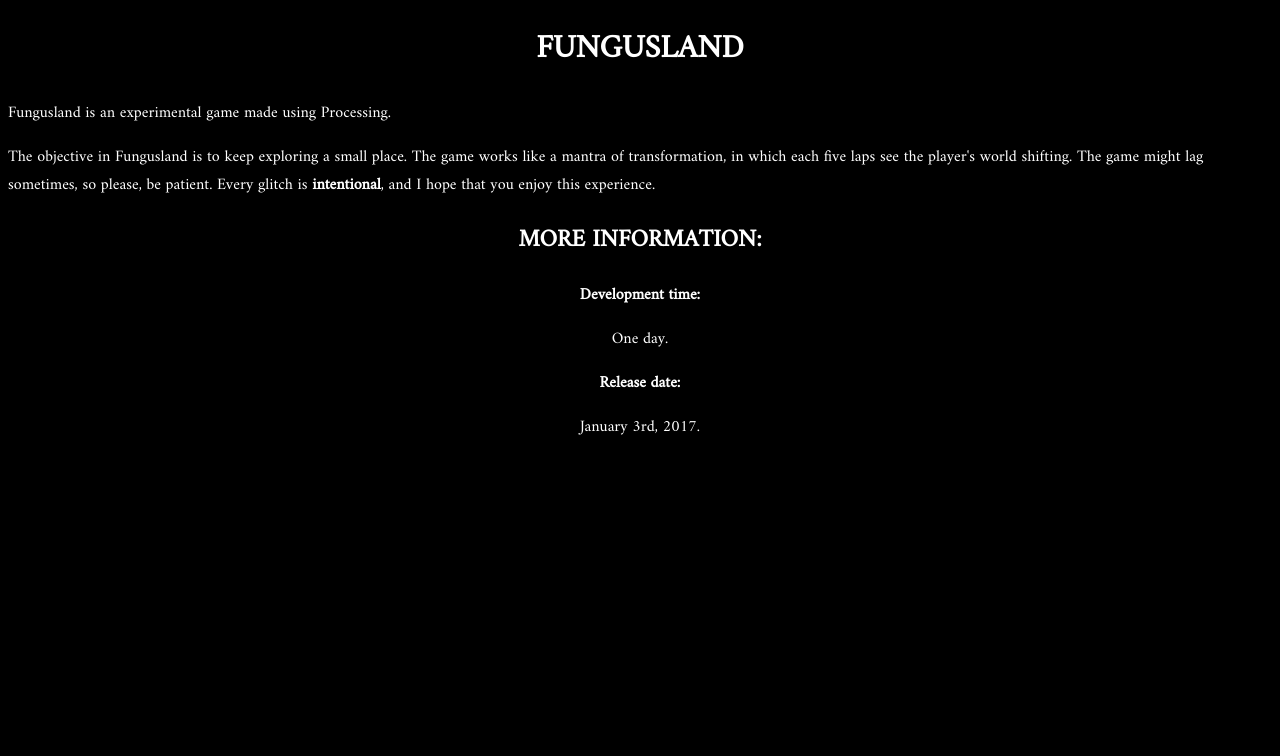
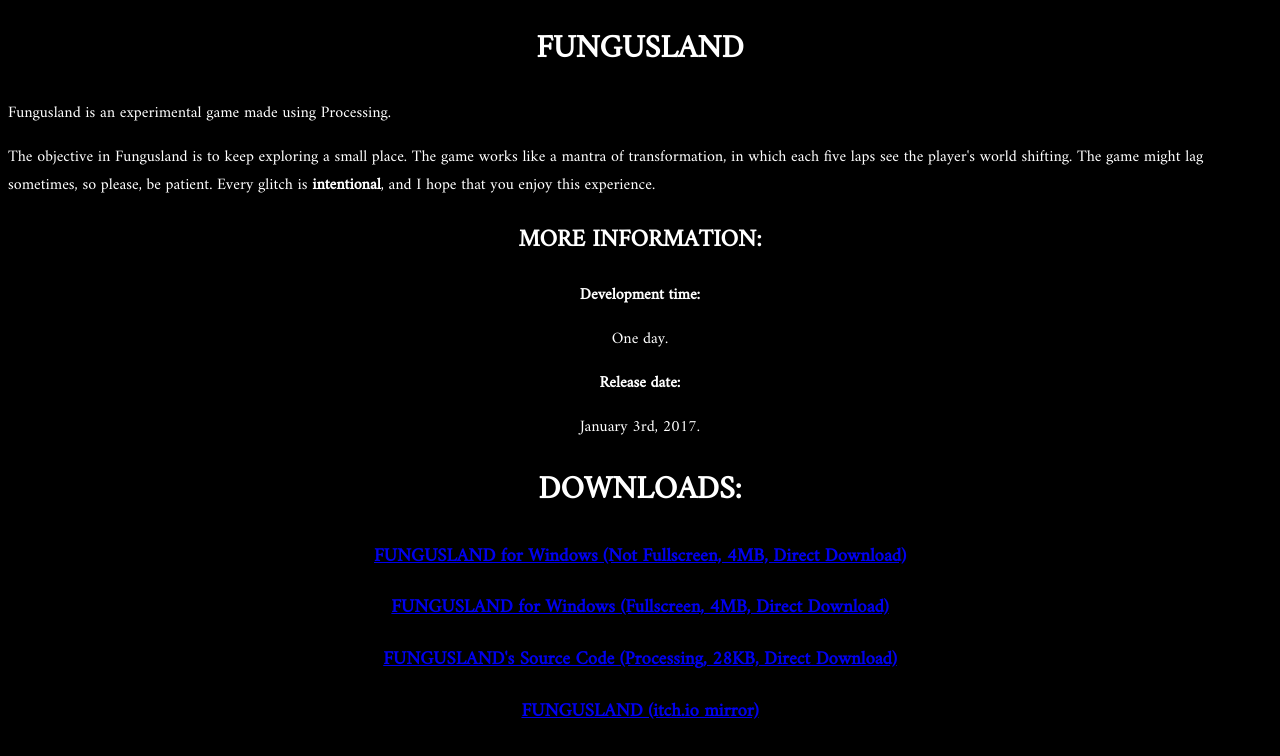
Before and after one commit to donnieduck/donnieduck.github.io, a plain HTML site: page fungusland.html in a window 1280 px wide. Drawn offline with Linux system fonts and the light colour scheme.

Commit message:
Update fungusland.html

```diff
--- a/fungusland.html
+++ b/fungusland.html
@@ -25,6 +25,11 @@
       <h2>MORE INFORMATION:</h2>
       <b>Development time:</b><p>One day.</p>
       <b>Release date:</b><p>January 3rd, 2017.</p>
+      <h1>DOWNLOADS:</h1>
+      <h3><a href = "https://www.dropbox.com/s/1gg7mqa6j484ym8/FUNGUSLAND_windows.zip?dl=1">FUNGUSLAND for Windows (Not Fullscreen, 4MB, Direct Download)</a></h3>
+      <h3><a href = "https://www.dropbox.com/s/nnaqp6zwx9j5mhl/FUNGUSLAND_windowsFullscreen.zip?dl=1">FUNGUSLAND for Windows (Fullscreen, 4MB, Direct Download)</a></h3>
+      <h3><a href = "https://www.dropbox.com/s/e3lkf5mxcblsmrb/FUNGUSLAND_source.zip?dl=1">FUNGUSLAND's Source Code (Processing, 28KB, Direct Download)</a></h3>
+      <h3><a href = "https://donnieduck.itch.io/fungusland">FUNGUSLAND (itch.io mirror)</a></h3>
     </center>
   </body>
 </html>
```
